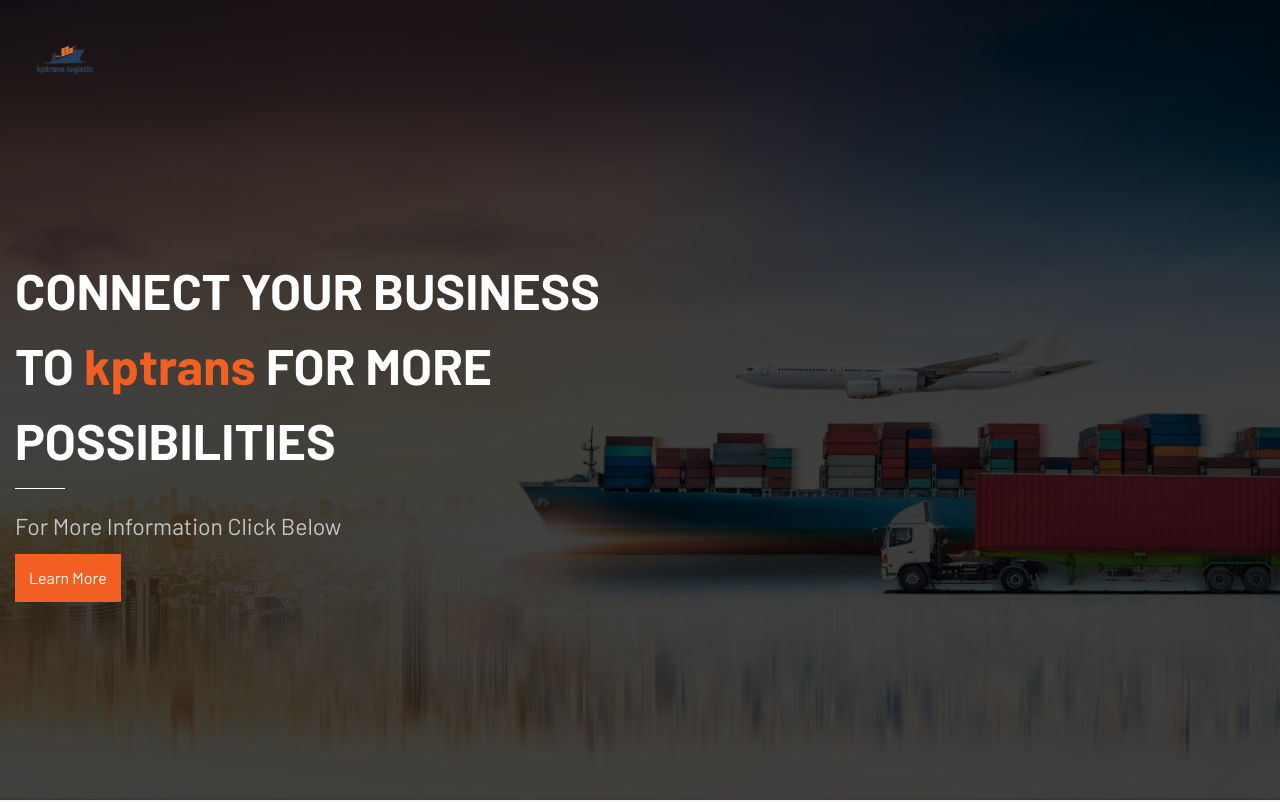
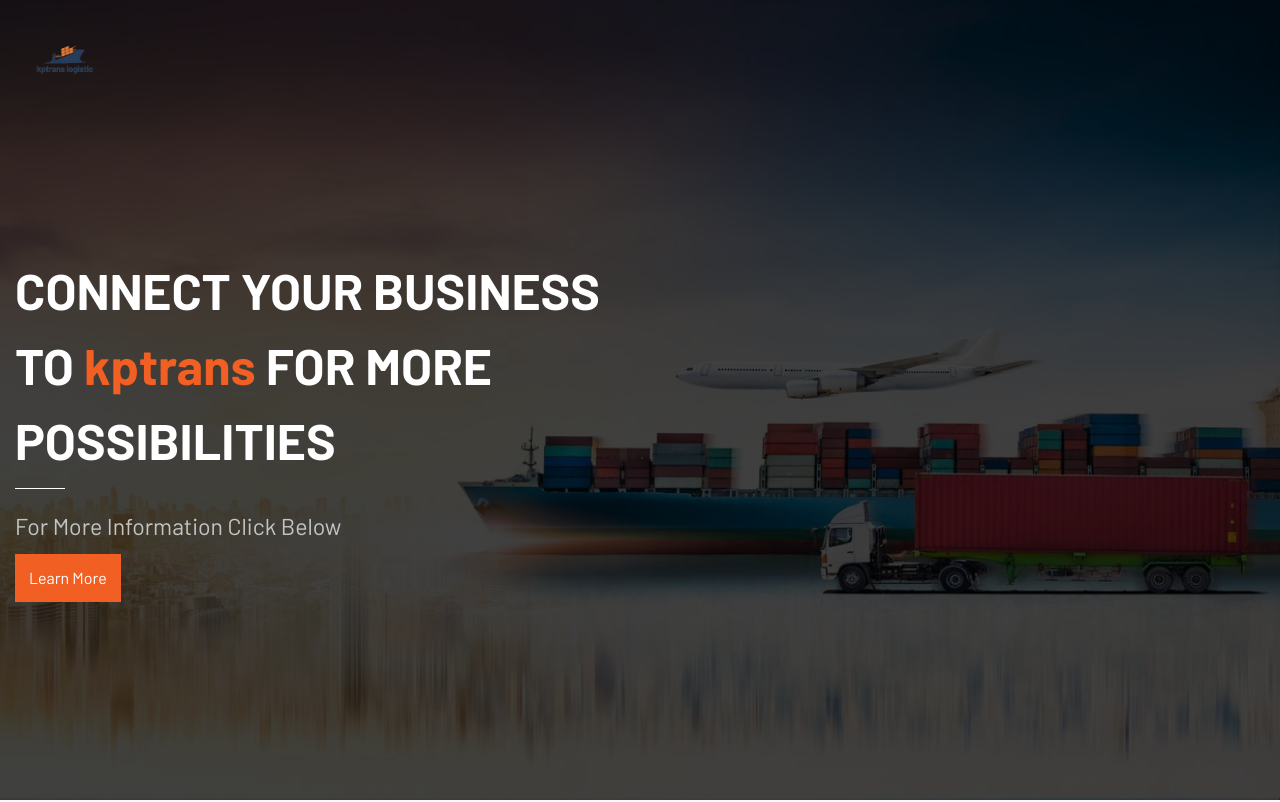
Before and after one commit to Davmike/logistics-web, a React (Vite) app: page / in a window 1280 px wide. Shown: the top 802 px of the page. Built offline with nearby package versions, Linux system fonts and the light colour scheme.

Commit message:
change bg

```diff
--- a/src/index.css
+++ b/src/index.css
@@ -18,7 +18,7 @@
 #home {
   background-image: url("../public/assets/bg.jpg");
   background-repeat: no-repeat;
-  background-position: center;
+  background-position: right;
   background-size: cover;
   /* background-attachment: fixed; */
   min-height: 100vh;
```
